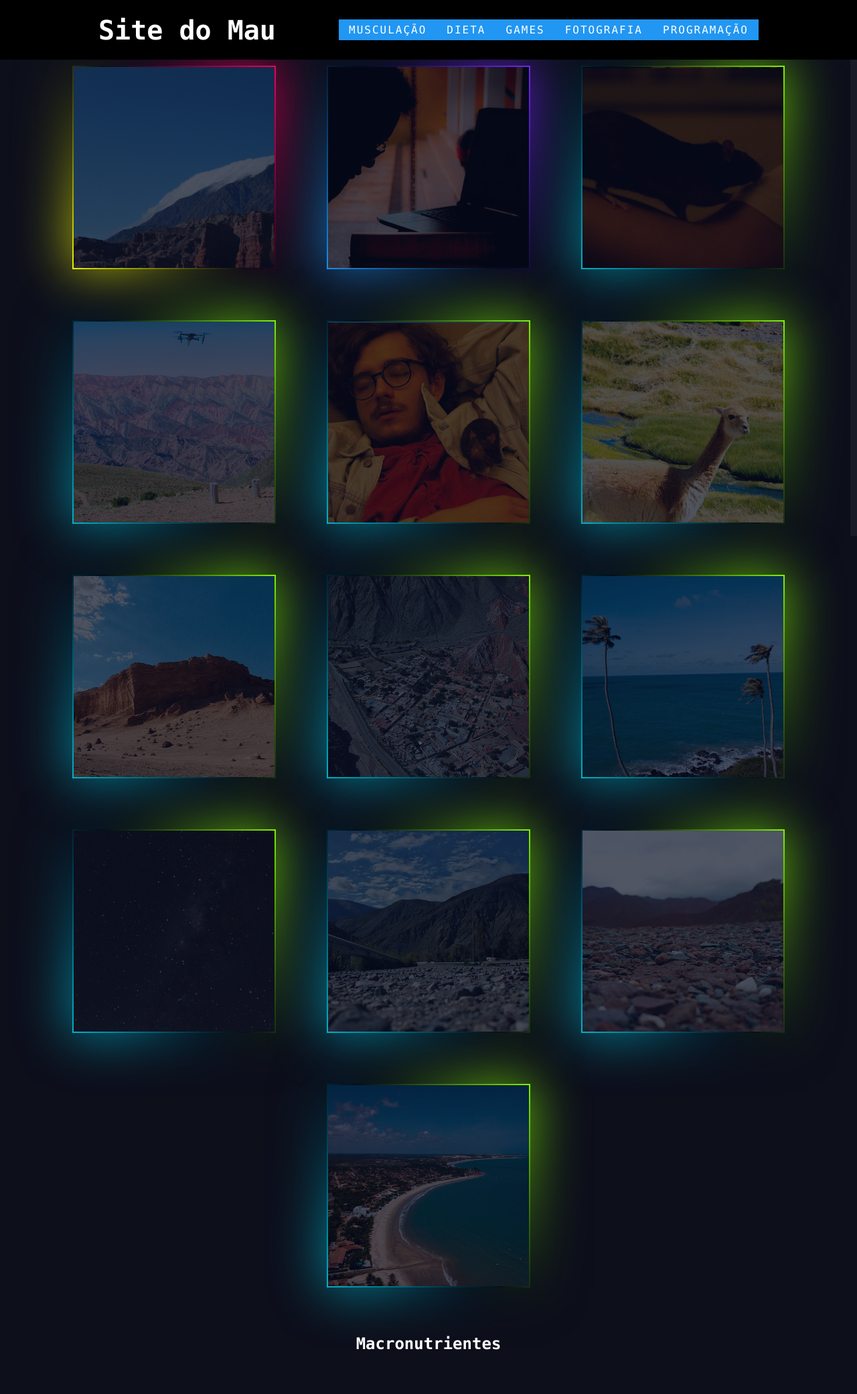
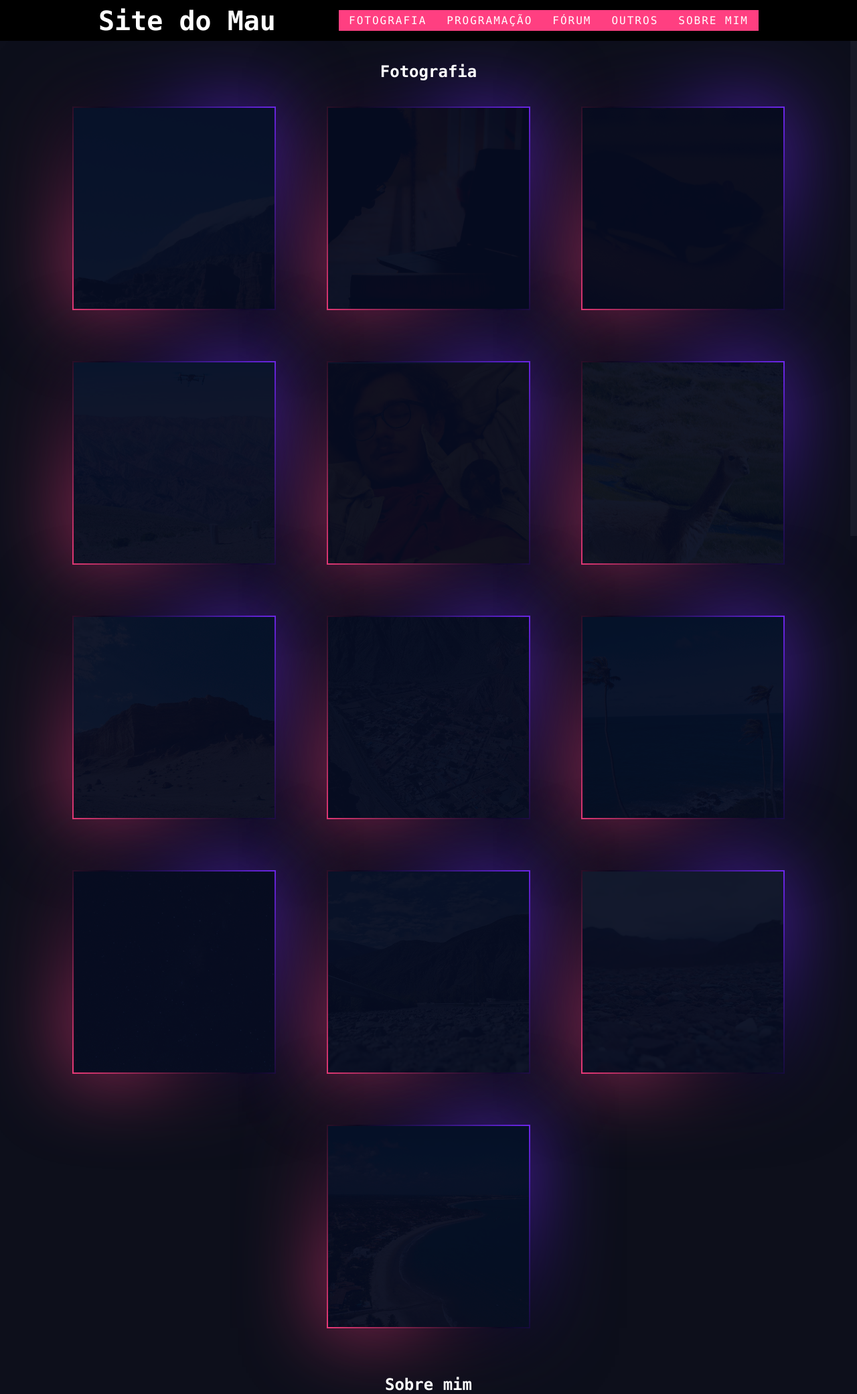
Before and after one commit to mujapira/MyFirstWebSite, a PHP site: page / in a window 1280 px wide. Shown: the whole page at 67% size. Before the commit the page ends 2015 px from the top, so only its background shows below. Run offline with PHP 8.4, Linux system fonts and the light colour scheme.

Commit message:
about me inicio

```diff
--- a/StyleDieta.css
+++ /dev/null
@@ -1,5 +0,0 @@
-#dieta {
-    margin: 0;
-    padding: 0;
-    font-family: Poppins, sans-serif;
-}
--- a/StyleFotografia.css
+++ b/StyleFotografia.css
@@ -26,7 +26,7 @@
 
 .box .imgBx img {
     max-width: 100%;
-    opacity: 0.3;
+    opacity: 0.05;
     transition: 0.5s;
 }
 
@@ -54,22 +54,12 @@
     bottom: -2px;
     background: #fff;
     z-index: -1;
-    filter: blur(40px);
+    filter: blur(60px);
 }
 
 .box:before,
 .box::after {
-    background: linear-gradient(235deg, #89ff00, #010515, #00bcd4);
-}
-
-.box:nth-child(2):before,
-.box:nth-child(2):after {
-    background: linear-gradient(235deg, #ff005e, #010615, #fbff00);
-}
-
-.box:nth-child(3):before,
-.box:nth-child(3):after {
-    background: linear-gradient(235deg, #772aff, #010615, #2196f3);
+    background: linear-gradient(235deg, #772aff, #010615, #ff3f81);
 }
 
 .box .content {
--- a/StyleGlobal.css
+++ b/StyleGlobal.css
@@ -7,16 +7,17 @@
 }
 
 header {
-    position: absolute;
+    position: sticky;
     top: 0;
     left: 0;
     width: 100vw;
     display: flex;
     justify-content: space-around;
     align-items: center;
-    padding: 15px 100px;
+    padding: 1px 100px;
     z-index: 10;
     background: #000;
+
 }
 
 header h2 {
@@ -112,7 +113,7 @@ body {
 
     padding: 6px 15px;
     text-decoration: none;
-    background: #2196f3;
+    background: #ff3f81;
     color: #fff;
     text-transform: uppercase;
     letter-spacing: 2px;
@@ -128,7 +129,7 @@ body {
 #menuitens ul li a:hover {
     transform: scale(1.4);
     z-index: 1000;
-    background: #ff3f81;
+    background: #772aff;
     opacity: 1;
 }
 
--- a/home.html
+++ b/home.html
@@ -17,11 +17,11 @@
         <h2>Site do Mau</h2>
         <nav id="menuitens">
             <ul>
-                <li><a href="#musculação">Musculação</a></li>
-                <li><a href="#dieta">Dieta</a></li>
-                <li><a href="#games">Games</a></li>
                 <li><a href="#fotografia">Fotografia</a></li>
                 <li><a href="#programação">Programação</a></li>
+                <li><a href="#forum">Fórum</a></li>
+                <li><a href="#outros">Outros</a></li>
+                <li><a href="#aboutme">Sobre mim</a></li>
             </ul>
         </nav>
     </header>
@@ -132,10 +132,13 @@
             </div>
         </div>
     </section>
-    <section id="dieta">
+    <section id="aboutme">
         <h3>
-            Macronutrientes
+            Sobre mim
         </h3>
+        <div class="container">
+            <div class="cards"></div>
+        </div>
     </section>
 </body>
 <script type="text/javascript">
```
Also changed, not shown: StyleAboutMe.css (added, +16 -0 lines).
